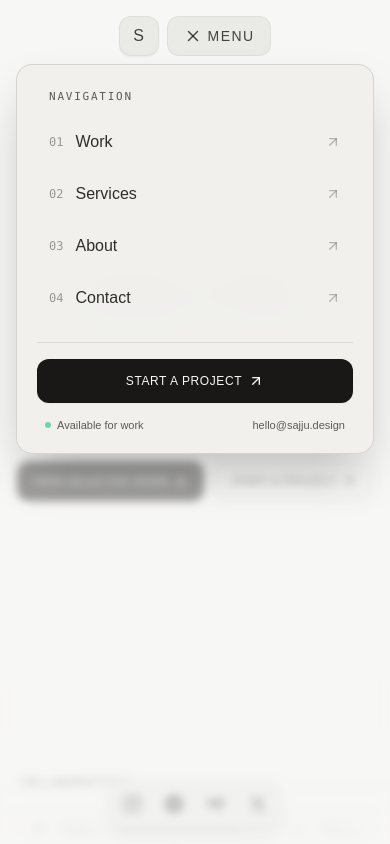
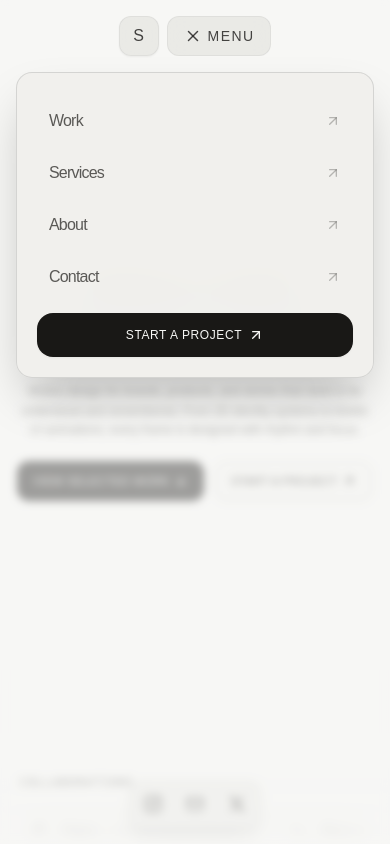
Before and after one commit to vinay-oppuri/sajju-portfolio, a Next.js app: page / in a window 390 px wide. Both pictures are taken after a click on the button "MENU". Shown: the top 844 px of the page. Built offline with nearby package versions, Linux system fonts and the light colour scheme.

Commit message:
edits: ux adjustments and social link edits

```diff
--- a/components/layout/header.tsx
+++ b/components/layout/header.tsx
@@ -73,7 +73,7 @@ export function Header() {
             <Link
               key={id}
               href={`/#${id}`}
-              className="h-6 sm:h-7 px-8 sm:px-3 text-foreground/80 rounded-md text-md font-extralight tracking-tight inline-flex items-center justify-center transition-colors duration-200"
+              className="h-6 sm:h-7 px-8 sm:px-6 text-foreground/80 rounded-md text-md font-extralight tracking-tighter inline-flex items-center justify-center transition-colors duration-200"
             >
               {label}
             </Link>
@@ -101,12 +101,9 @@ export function Header() {
               animate={{ opacity: 1, y: 0 }}
               exit={{ opacity: 0, y: -6 }}
               transition={{ duration: 0.2, ease: [0.16, 1, 0.3, 1] }}
-              className="relative z-50 mt-2 w-full rounded-2xl bg-card/95 backdrop-blur-xl border border-border/80 p-5 shadow-2xl pointer-events-auto md:hidden"
+              className="relative z-50 mt-4 w-full rounded-2xl bg-card/95 backdrop-blur-xl border border-border/80 p-5 shadow-2xl pointer-events-auto md:hidden"
             >
               <div className="flex flex-col gap-1">
-                <span className="text-[11px] font-mono uppercase tracking-[0.16em] text-muted-foreground px-3 py-1">
-                  Navigation
-                </span>
 
                 <div className="flex flex-col gap-1 mt-1">
                   {navItems.map(({ label, id }, index) => (
@@ -114,39 +111,24 @@ export function Header() {
                       key={id}
                       href={`/#${id}`}
                       onClick={() => setIsOpen(false)}
-                      className="group flex items-center justify-between w-full px-3 py-3 rounded-xl text-left text-base font-normal text-foreground/90 hover:bg-muted/80 active:bg-muted transition-colors duration-150 cursor-pointer"
+                      className="group flex items-center justify-between w-full px-3 py-3 rounded-xl text-left text-base font-extralight tracking-tighter text-foreground/70 cursor-pointer"
                     >
-                      <div className="flex items-center gap-3">
-                        <span className="text-xs font-mono text-muted-foreground/60 group-hover:text-primary transition-colors">
-                          0{index + 1}
-                        </span>
-                        <span>
-                          {label}
-                        </span>
-                      </div>
+                      {label}
                       <ArrowUpRight className="size-4 text-muted-foreground/40 group-hover:text-foreground transition-colors" />
                     </Link>
                   ))}
                 </div>
 
                 {/* Bottom CTA & Info in Mobile Menu */}
-                <div className="mt-4 pt-4 border-t border-border/60 flex flex-col gap-2.5">
+                <div className="mt-2 flex flex-col gap-2.5">
                   <Link
                     href="/#contact"
                     onClick={() => setIsOpen(false)}
-                    className="w-full h-11 rounded-xl bg-foreground text-background text-xs uppercase tracking-wider font-medium hover:bg-foreground/90 active:scale-[0.98] transition-colors duration-150 inline-flex items-center justify-center gap-1.5 cursor-pointer shadow-xs"
+                    className="w-full h-11 rounded-2xl bg-foreground text-background text-xs uppercase tracking-wider font-medium inline-flex items-center justify-center gap-1.5 cursor-pointer shadow-xs"
                   >
                     <span>Start a project</span>
                     <ArrowUpRight className="size-4" />
                   </Link>
-
-                  <div className="flex items-center justify-between px-2 pt-1 text-[11px] text-muted-foreground">
-                    <span className="flex items-center gap-1.5">
-                      <span className="size-1.5 rounded-full bg-emerald-500 animate-pulse" />
-                      Available for work
-                    </span>
-                    <span>hello@sajju.design</span>
-                  </div>
                 </div>
               </div>
             </motion.div>
--- a/components/social-links.tsx
+++ b/components/social-links.tsx
@@ -32,35 +32,29 @@ function FiverrIcon({ className = "size-4.5" }: { className?: string }) {
   );
 }
 
-function UpworkIcon({ className = "size-4.5" }: { className?: string }) {
-  return (
-    <svg viewBox="0 0 24 24" className={className} fill="currentColor" aria-hidden="true">
-      <path d="M18.561 13.158c-1.102 0-2.135-.467-3.074-1.227l.228-1.076.008-.042c.207-1.143.849-3.06 2.839-3.06 1.492 0 2.703 1.212 2.703 2.703-.001 1.489-1.212 2.702-2.704 2.702zm0-8.14c-2.539 0-4.51 1.649-5.31 4.366-1.22-1.834-2.148-4.036-2.687-5.892H7.828v7.112c-.002 1.406-1.141 2.546-2.547 2.548-1.405-.002-2.543-1.143-2.545-2.548V3.492H0v7.112c0 2.914 2.37 5.303 5.281 5.303 2.913 0 5.283-2.389 5.283-5.303v-1.19c.529 1.107 1.182 2.229 1.974 3.221l-1.673 7.873h2.797l1.213-5.71c1.063.679 2.285 1.109 3.686 1.109 3 0 5.439-2.452 5.439-5.45 0-3-2.439-5.439-5.439-5.439z" />
-    </svg>
-  );
-}
+import { Mail } from "lucide-react";
 
 const socialLinks = [
   {
     name: "Instagram",
     icon: InstagramIcon,
-    url: "https://www.instagram.com/sajju0711/",
+    url: "https://www.instagram.com/s0zzoo/",
   },
   {
-    name: "Fiverr",
-    icon: FiverrIcon,
-    url: "https://www.fiverr.com/sajju0711",
-  },
-  {
-    name: "Upwork",
-    icon: UpworkIcon,
-    url: "https://www.upwork.com",
+    name: "Email",
+    icon: Mail,
+    url: "mailto:sozzoo047@gmail.com",
   },
   {
     name: "Twitter / X",
     icon: TwitterIcon,
-    url: "https://twitter.com/sajju0711",
+    url: "https://twitter.com/s0zzoo",
   },
+  // {
+  //   name: "Fiverr",
+  //   icon: FiverrIcon,
+  //   url: "https://www.fiverr.com/s0zzo0",
+  // },
 ];
 
 export const SocialLinks = () => {
@@ -69,18 +63,20 @@ export const SocialLinks = () => {
       aria-label="Social links"
       className="fixed bottom-4 left-1/2 -translate-x-1/2 z-40 flex md:hidden items-center gap-1 rounded-xl bg-muted/90 backdrop-blur-md border border-border/40 p-1 shadow-lg"
     >
-      {socialLinks.map(({ name, icon: Icon, url }) => (
+      {socialLinks.map(({ name, icon: Icon, url }) => {
+        const isExternal = !url.startsWith("mailto:");
+        return (
           <a
             key={name}
             href={url}
-          target="_blank"
-          rel="noopener noreferrer"
+            {...(isExternal ? { target: "_blank", rel: "noopener noreferrer" } : {})}
             aria-label={name}
             className="flex size-9.5 items-center justify-center rounded-xl text-foreground/75 hover:text-foreground hover:bg-background/70 active:scale-95 transition-all cursor-pointer"
           >
             <Icon className="size-4.5" />
           </a>
-      ))}
+        );
+      })}
     </nav>
   );
 };
```
Lines whose indentation alone changed are shown as unchanged.
